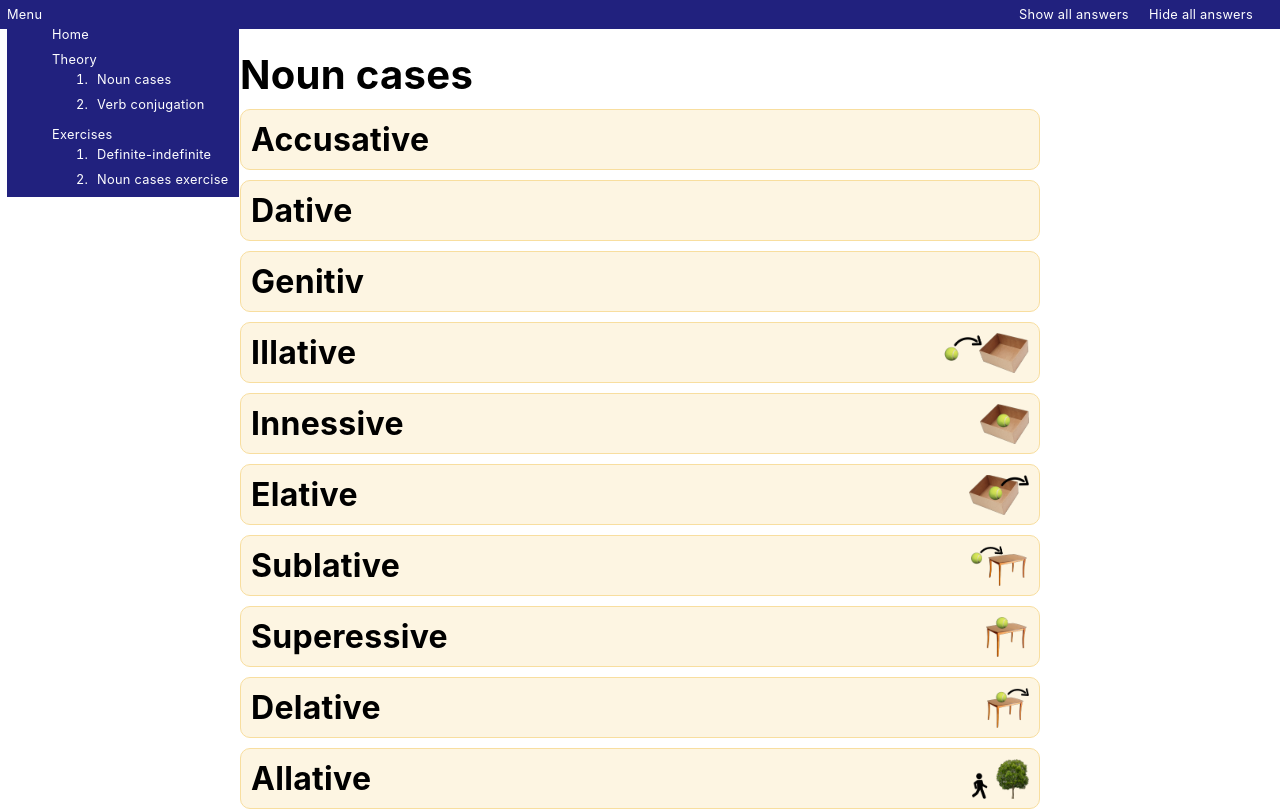
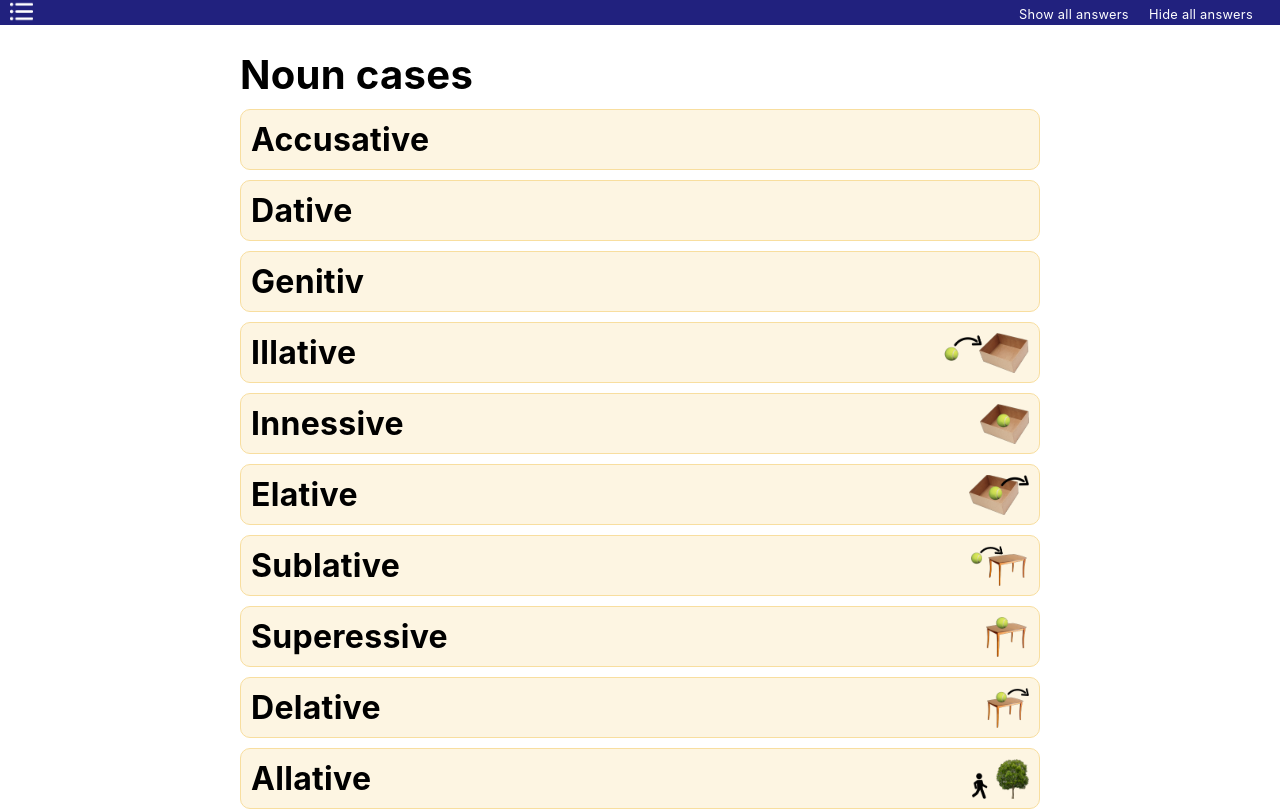
Before and after one commit to gzsofii/learn_hungarian, a React (Create React App) app: page /cases in a window 1280 px wide. Shown: the top 811 px of the page. Built offline with nearby package versions, Linux system fonts and the light colour scheme.

Commit message:
set menu and styling

```diff
--- a/src/App.js
+++ b/src/App.js
@@ -13,8 +13,9 @@ import DefiniteExercise from './components/exercises/DefiniteExercise';
 function App() {
   return (
     <Router>
+        <header>
           <nav>
-          <span>Menu</span>
+            <img src={process.env.PUBLIC_URL + '/img/content.png'}></img>
             <ul>
               <li>
                 <Link to="/">Home</Link>
@@ -42,6 +43,7 @@ function App() {
               </li>
             </ul>
           </nav>
+        </header>
 
 
         <Switch>
@@ -53,8 +55,6 @@ function App() {
         </Switch>
 
     </Router>
-
-
   );
 }
 
--- a/src/App.scss
+++ b/src/App.scss
@@ -4,6 +4,8 @@ $dem-prons-color: rgb(201, 236, 201);
 $case-bgcolor:  rgb(253, 245, 226);
 $meaning-color: rgb(210, 210, 247);
 $menu-bgcolor: rgb(33, 33, 126);
+
+$header-height: 25px;
 
 body {
     font-family: -apple-system, BlinkMacSystemFont, 'Segoe UI', 'Roboto', 'Oxygen',
@@ -25,18 +27,27 @@ h2 {
     cursor: pointer;
     margin: 5px;
 }
-nav {
+
+header {
     position: fixed;
     top: 0;
     left: 0;
     z-index: 2;
     width: 100%;
     background-color: $menu-bgcolor;
-    padding: 7px;
+    height: $header-height;
+}
+
+nav {
     font-size: 0.8em;
     display: inline;
     color: white;
     cursor: pointer;
+    height: $header-height;
+    margin-left: 10px;
+    img {
+        height: 0.9*$header-height;
+    }
     ul {
         display: none;
         position: absolute;
@@ -49,30 +60,17 @@ nav {
         }
         a {
             color: white;
-            text-decoration: none;;
+            text-decoration: none;
         }
     }
     &:hover ul {
         display: block;
         z-index: 9999;
     }
-    /*span:hover ~ ul {
-        display: block;
-        z-index: 9999;
-    }*/
-}
-
-#root {
-    margin-top: 50px;
-}
-
-.casesContainer {
-    margin: 0 auto;
-    max-width: 800px;
-
 }
 
 .topButtons {
+    height: $header-height;
     position: fixed;
     top: 0;
     right: 0;
@@ -80,16 +78,21 @@ nav {
     padding: 7px;
     font-size: 0.8em;
     .topButton {
-        background-color:transparent;
         border: 0;
         margin-right: 20px;
         border-collapse: collapse;
         cursor: pointer;
         color: white ;
         //font-weight: bold;
+        //border: 1px solid red;
     }
 }
 
+#root {
+    margin: 0 auto;
+    margin-top: 50px;
+    max-width: 800px;
+}
 
 .case {
     //position: relative;
--- a/src/components/Cases.js
+++ b/src/components/Cases.js
@@ -21,7 +21,7 @@ export default function Cases() {
             <h1>Noun cases</h1>
             <ModeContext.Provider value={mode}>
                 {console.log("Update ModeContext")}
-                <div className="casesContainer">
+                <div>
                     {cases.map( item => <Case key={item.name} {...item}/> ) }
                 </div>
             </ModeContext.Provider>
```
Also changed, not shown: public/arrow.png (deleted), public/img/content.png (added). Lines whose indentation alone changed are shown as unchanged.
